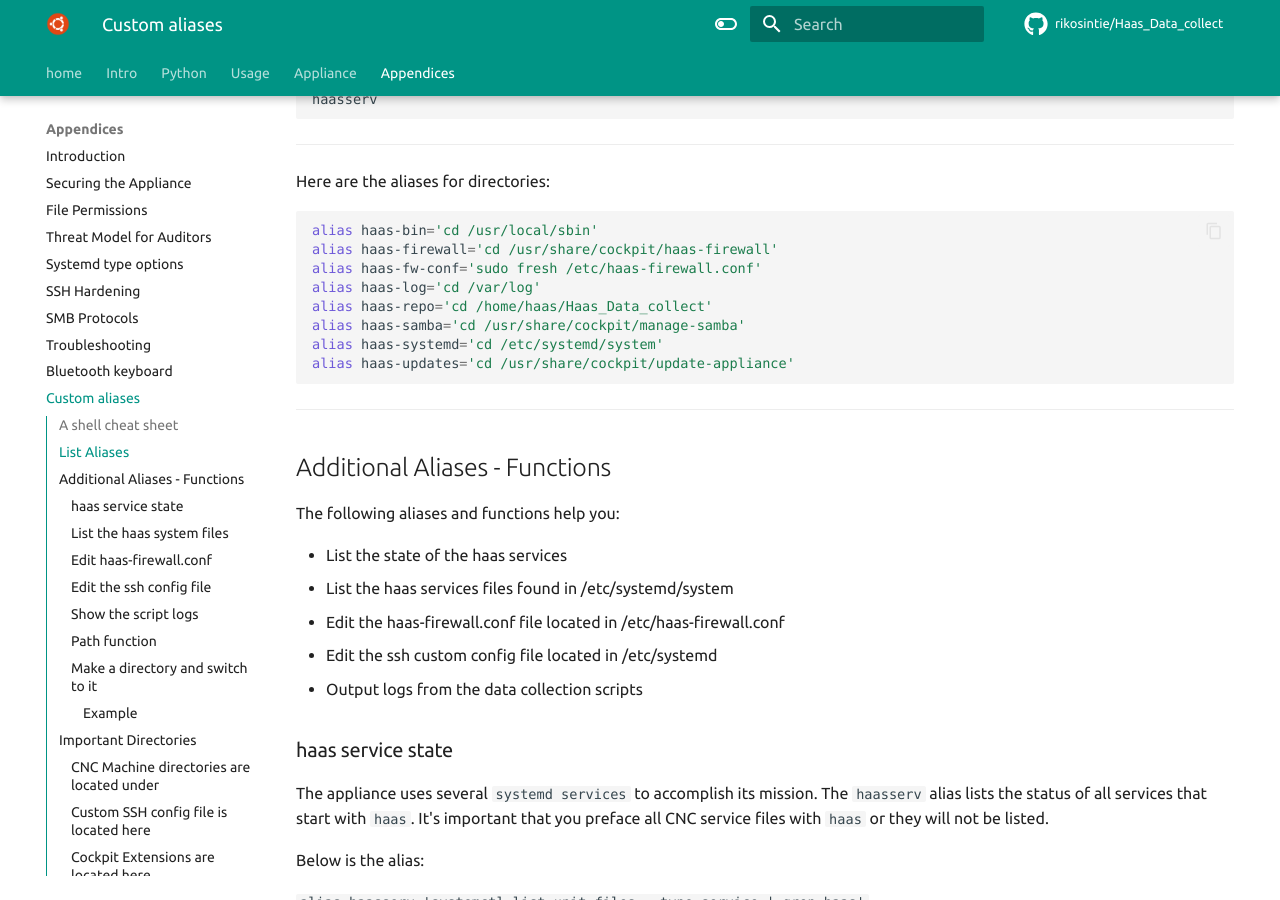
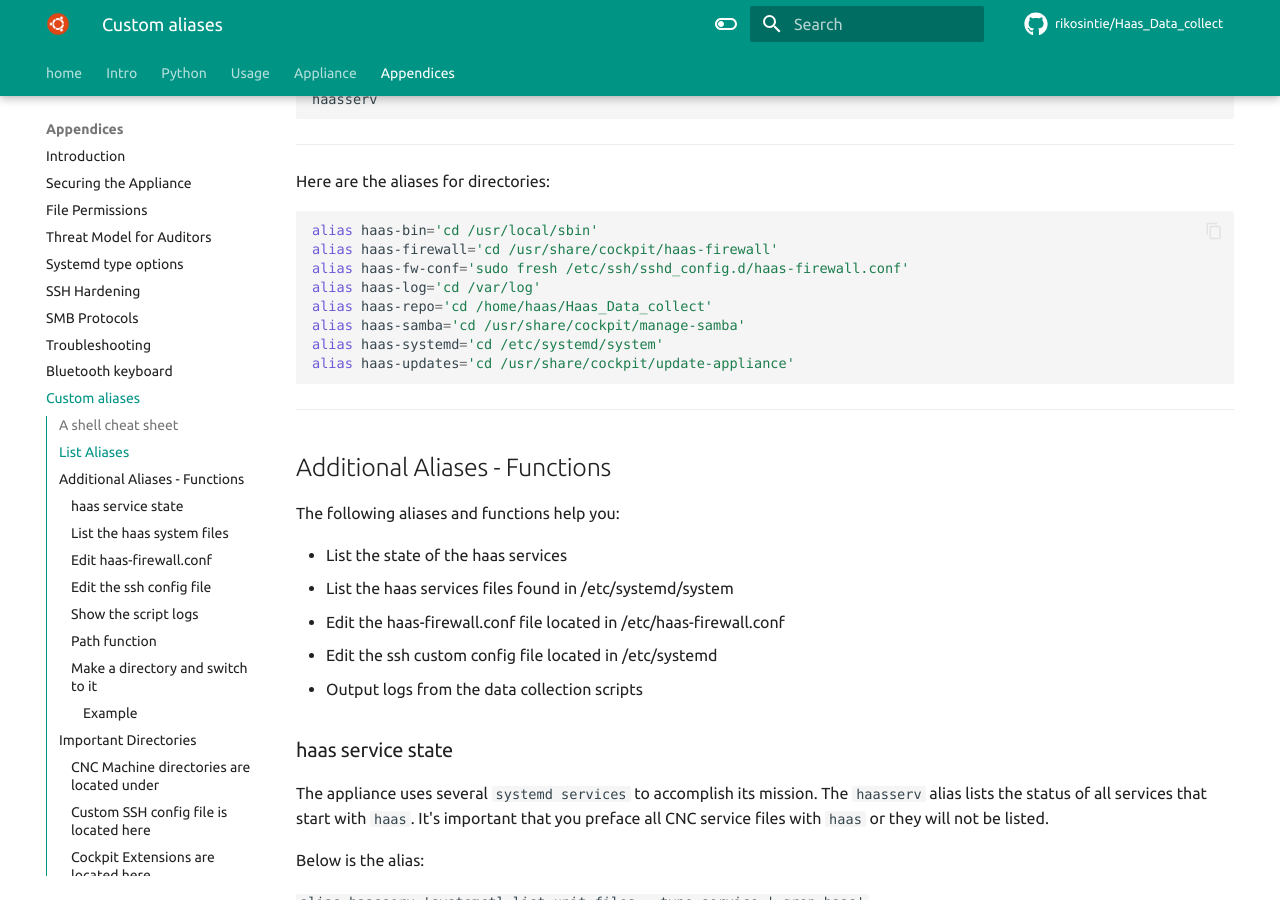
Before and after one commit to rikosintie/Haas_Data_collect, an MkDocs documentation site: the page built from docs/appendices/appendix-i.md, in a window 1280 px wide and 900 px high, scrolled down 1959 px. Built offline with MkDocs 1.6.1 and Material for MkDocs 9.7.7, drawn with Linux system fonts in a browser that asks for light colours; some web fonts are replaced; comment, search, counter and statistics services are not loaded; some of the changed text lies outside the part shown.

Commit message:
Git Title: appendix-i.md: fixed url for haas-fw-conf alias

````diff
--- a/docs/appendices/appendix-i.md
+++ b/docs/appendices/appendix-i.md
@@ -62,7 +62,7 @@ Here are the aliases for directories:
 ```bash
 alias haas-bin='cd /usr/local/sbin'
 alias haas-firewall='cd /usr/share/cockpit/haas-firewall'
-alias haas-fw-conf='sudo fresh /etc/haas-firewall.conf'
+alias haas-fw-conf='sudo fresh /etc/ssh/sshd_config.d/haas-firewall.conf'
 alias haas-log='cd /var/log'
 alias haas-repo='cd /home/haas/Haas_Data_collect'
 alias haas-samba='cd /usr/share/cockpit/manage-samba'
@@ -140,7 +140,7 @@ The `haas-fw-conf` alias opens the configuration file in the `fresh` editor.
 Below is the alias:
 
 ```bash
-alias haas-fw-conf='sudo fresh /etc/haas-firewall.conf'
+alias haas-fw-conf='sudo fresh /etc/ssh/sshd_config.d/haas-firewall.conf'
 ```
 
 ----------------------------------------------------------------
````
Also changed, not shown: other parts of docs/appendices/appendix-i.md (+1 -1 lines), docs/appendices/appendix-i-cheatsheet.md (+1 -1 lines).
